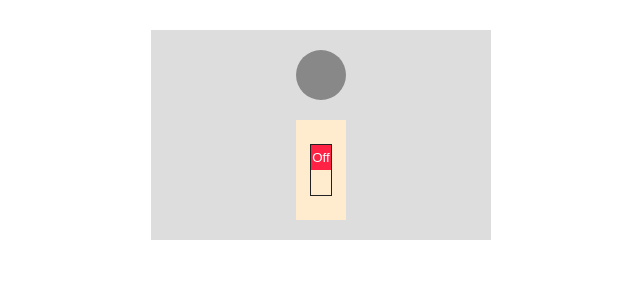
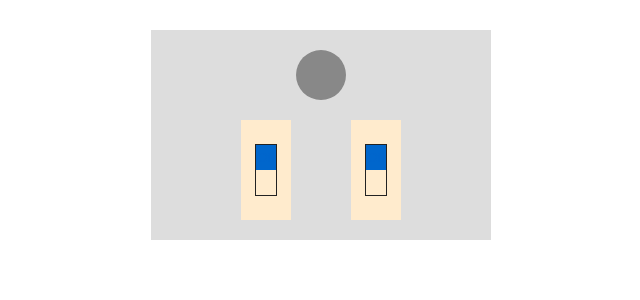
Before and after one commit to seandolinar/context-api-example, a React (Create React App) app: page / in a window 1280 px wide. Shown: the top 300 px of the page, without its empty margins (319-959 px from the left). Built offline with nearby package versions, Linux system fonts and the light colour scheme.

Commit message:
three way branch

```diff
--- a/src/App.css
+++ b/src/App.css
@@ -30,6 +30,11 @@
 
 .space-20 {
   height: 20px;
+}
+
+.space-60h {
+  width: 60px;
+  display: inline-block;
 }
 
 .light-bulb {
@@ -82,6 +87,12 @@
 }
 /* move some stuff around so this works */
 
+.light-switch.three-way > div,
+.light-switch.three-way > div::before {
+  background-color: #0066cc;;
+  color: #0066cc;;
+}
+
 
 .light-switch > div:before {
   content: 'On';
--- a/src/App.js
+++ b/src/App.js
@@ -22,7 +22,9 @@ class App extends Component {
         <div className="App">
           <LightBulb/>
           <div className="space-20"></div>
-          <LightSwitch/>
+          <LightSwitch className="three-way" />
+          <div className="space-60h"></div>
+          <LightSwitch className="three-way" />
         </div>
       </LightCircuit.Provider>
     );
```
